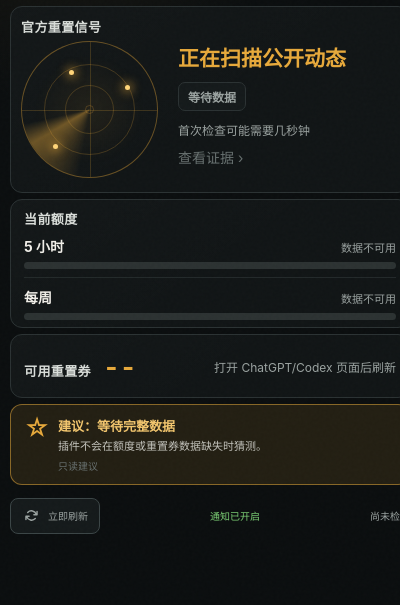
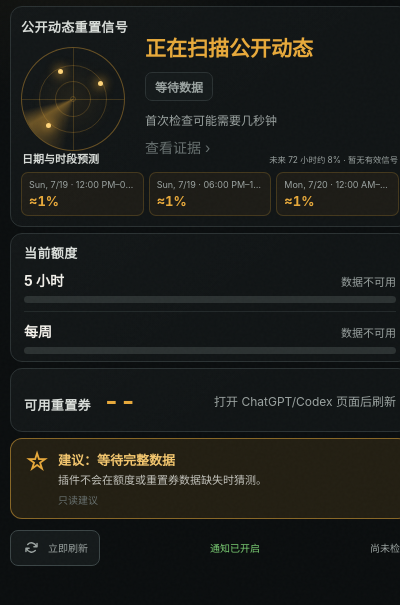
Before and after one commit to Eon12536/codex-reset-radar-ko, a browser extension: page src/popup/popup.html in a window 400 px wide. Shown: the part 55-660 px from the top of the page. Drawn offline with Linux system fonts and the light colour scheme.

Commit message:
release: v0.2.0

```diff
--- a/package.json
+++ b/package.json
@@ -1,6 +1,6 @@
 {
   "name": "codex-reset-radar",
-  "version": "0.1.0",
+  "version": "0.2.0",
   "private": true,
   "description": "A local-first browser extension for Codex reset signals, quota monitoring, and banked reset advice.",
   "license": "MIT",
--- a/src/background.js
+++ b/src/background.js
@@ -3,6 +3,7 @@ importScripts(
   "core/time.js",
   "core/usage.js",
   "core/signals.js",
+  "core/forecast.js",
   "core/advice.js"
 );
 
@@ -161,10 +162,11 @@ async function refreshSignals({ quiet = false } = {}) {
     if (!response.ok) throw new Error(`Source HTTP ${response.status}`);
     const payload = await response.json();
     const items = RadarSignals.extractItems(payload);
-    const state = await chrome.storage.local.get(["seenSignalIds", "accountSnapshot"]);
+    const state = await chrome.storage.local.get(["seenSignalIds", "accountSnapshot", "signalSnapshot"]);
     const seen = new Set(state.seenSignalIds || []);
     const newItems = items.filter((item) => !seen.has(item.id));
-    const signal = RadarSignals.strongest(newItems);
+    const incomingSignal = RadarSignals.strongest(newItems);
+    const signal = RadarSignals.preferActive(incomingSignal, state.signalSnapshot?.signal);
     const nextSeen = [...new Set([...seen, ...items.map((item) => item.id)])].slice(-300);
     const snapshot = {
       signal,
--- /dev/null
+++ b/src/core/forecast.js
@@ -0,0 +1,144 @@
+(function initForecast(root) {
+  const SLOT_HOURS = 6;
+  const HORIZON_HOURS = 72;
+
+  function clamp(value, minimum, maximum) {
+    return Math.min(maximum, Math.max(minimum, value));
+  }
+
+  function zonedParts(timestamp, timeZone) {
+    const parts = new Intl.DateTimeFormat("en-CA", {
+      timeZone,
+      year: "numeric",
+      month: "2-digit",
+      day: "2-digit",
+      hour: "2-digit",
+      minute: "2-digit",
+      second: "2-digit",
+      hourCycle: "h23"
+    }).formatToParts(new Date(timestamp));
+    const values = Object.fromEntries(parts.map((part) => [part.type, part.value]));
+    return {
+      year: Number(values.year),
+      month: Number(values.month),
+      day: Number(values.day),
+      hour: Number(values.hour),
+      minute: Number(values.minute),
+      second: Number(values.second)
+    };
+  }
+
+  function offsetAt(timestamp, timeZone) {
+    const parts = zonedParts(timestamp, timeZone);
+    const representedAsUtc = Date.UTC(
+      parts.year,
+      parts.month - 1,
+      parts.day,
+      parts.hour,
+      parts.minute,
+      parts.second
+    );
+    return representedAsUtc - Math.floor(timestamp / 1000) * 1000;
+  }
+
+  function zonedTimestamp(parts, timeZone) {
+    const wallClockAsUtc = Date.UTC(
+      parts.year,
+      parts.month - 1,
+      parts.day,
+      parts.hour || 0,
+      parts.minute || 0,
+      parts.second || 0
+    );
+    let timestamp = wallClockAsUtc;
+    for (let attempt = 0; attempt < 3; attempt += 1) {
+      timestamp = wallClockAsUtc - offsetAt(timestamp, timeZone);
+    }
+    return timestamp;
+  }
+
+  function addWallClockHours(parts, hours) {
+    const shifted = new Date(Date.UTC(parts.year, parts.month - 1, parts.day, parts.hour + hours));
+    return {
+      year: shifted.getUTCFullYear(),
+      month: shifted.getUTCMonth() + 1,
+      day: shifted.getUTCDate(),
+      hour: shifted.getUTCHours(),
+      minute: 0,
+      second: 0
+    };
+  }
+
+  function slotBoundaries(now, timeZone, horizonHours = HORIZON_HOURS) {
+    const current = zonedParts(now, timeZone);
+    const first = {
+      ...current,
+      hour: Math.floor(current.hour / SLOT_HOURS) * SLOT_HOURS,
+      minute: 0,
+      second: 0
+    };
+    const count = Math.ceil(horizonHours / SLOT_HOURS);
+    return Array.from({ length: count }, (_, index) => {
+      const startParts = addWallClockHours(first, index * SLOT_HOURS);
+      const endParts = addWallClockHours(first, (index + 1) * SLOT_HOURS);
+      return {
+        startAt: zonedTimestamp(startParts, timeZone),
+        endAt: zonedTimestamp(endParts, timeZone)
+      };
+    });
+  }
+
+  function totalProbability(signal, now) {
+    if (!signal?.assessment?.actionable) return { probability: 8, basis: "baseline" };
+    const eventAt = root.RadarTime?.parseTimestamp?.(signal.assessment.eventAt);
+    if (!eventAt || eventAt < now - 12 * 60 * 60 * 1000) return { probability: 8, basis: "baseline" };
+    const score = clamp(Number(signal.assessment.score) || 0, 6, 9);
+    const confidenceBase = signal.assessment.confidence === "high" ? 76 : 52;
+    return {
+      probability: clamp(confidenceBase + (score - 6) * 4, 8, 88),
+      basis: "public-signal"
+    };
+  }
+
+  function distribute(total, slots, eventAt) {
+    const sigmaMs = 7 * 60 * 60 * 1000;
+    const weights = eventAt ? slots.map((slot) => {
+      const midpoint = (slot.startAt + slot.endAt) / 2;
+      const distance = midpoint - eventAt;
+      return Math.exp(-(distance * distance) / (2 * sigmaMs * sigmaMs));
+    }) : slots.map(() => 1);
+    const sum = weights.reduce((value, weight) => value + weight, 0) || 1;
+    const raw = weights.map((weight) => total * weight / sum);
+    const allocated = raw.map(Math.floor);
+    let remainder = total - allocated.reduce((value, probability) => value + probability, 0);
+    const fractionalOrder = raw
+      .map((value, index) => ({ index, fraction: value - allocated[index] }))
+      .sort((a, b) => b.fraction - a.fraction || a.index - b.index);
+    for (let index = 0; index < fractionalOrder.length && remainder > 0; index += 1, remainder -= 1) {
+      allocated[fractionalOrder[index].index] += 1;
+    }
+    return slots.map((slot, index) => ({ ...slot, probability: allocated[index] }));
+  }
+
+  function build(options = {}) {
+    const now = options.now ?? Date.now();
+    const timeZone = root.RadarTime?.isValidTimeZone?.(options.timeZone) ? options.timeZone : "UTC";
+    const activeSignal = root.RadarSignals?.isActive
+      ? (root.RadarSignals.isActive(options.signal, { now }) ? options.signal : null)
+      : options.signal;
+    const total = totalProbability(activeSignal, now);
+    const boundaries = slotBoundaries(now, timeZone, options.horizonHours || HORIZON_HOURS);
+    const eventAt = root.RadarTime?.parseTimestamp?.(activeSignal?.assessment?.eventAt);
+    return {
+      generatedAt: now,
+      horizonHours: options.horizonHours || HORIZON_HOURS,
+      timeZone,
+      totalProbability: total.probability,
+      basis: total.basis,
+      slots: distribute(total.probability, boundaries, eventAt)
+    };
+  }
+
+  root.RadarForecast = Object.freeze({ build, slotBoundaries });
+  if (typeof module !== "undefined") module.exports = root.RadarForecast;
+})(globalThis);
--- a/src/core/signals.js
+++ b/src/core/signals.js
@@ -106,6 +106,35 @@
       .sort((a, b) => b.assessment.score - a.assessment.score || (b.assessment.eventAt || 0) - (a.assessment.eventAt || 0))[0] || null;
   }
 
-  root.RadarSignals = Object.freeze({ classify, normalizeItem, extractItems, strongest });
+  function isActive(signal, options = {}) {
+    const now = options.now ?? Date.now();
+    const graceMs = (options.graceHours ?? 12) * 60 * 60 * 1000;
+    const fallbackMs = (options.fallbackHours ?? 24) * 60 * 60 * 1000;
+    if (!signal?.assessment?.actionable) return false;
+    const eventAt = root.RadarTime?.parseTimestamp?.(signal.assessment.eventAt);
+    if (eventAt) return now <= eventAt + graceMs;
+    const createdAt = root.RadarTime?.parseTimestamp?.(signal.createdAt);
+    return Boolean(createdAt && now <= createdAt + fallbackMs);
+  }
+
+  function preferActive(incoming, existing, options = {}) {
+    const candidates = [incoming, existing].filter((signal) => isActive(signal, options));
+    return candidates.sort((a, b) => {
+      const scoreDifference = (b.assessment?.score || 0) - (a.assessment?.score || 0);
+      if (scoreDifference) return scoreDifference;
+      const bCreated = root.RadarTime?.parseTimestamp?.(b.createdAt) || 0;
+      const aCreated = root.RadarTime?.parseTimestamp?.(a.createdAt) || 0;
+      return bCreated - aCreated;
+    })[0] || null;
+  }
+
+  root.RadarSignals = Object.freeze({
+    classify,
+    normalizeItem,
+    extractItems,
+    strongest,
+    isActive,
+    preferActive
+  });
   if (typeof module !== "undefined") module.exports = root.RadarSignals;
 })(globalThis);
--- a/src/popup/popup.css
+++ b/src/popup/popup.css
@@ -83,7 +83,7 @@ body {
 
 .signal-panel {
   padding: 10px;
-  min-height: 182px;
+  min-height: 214px;
 }
 
 .section-label {
@@ -94,17 +94,17 @@ body {
 }
 
 .signal-layout {
-  height: 146px;
+  height: 112px;
   display: grid;
-  grid-template-columns: 145px 1fr;
+  grid-template-columns: 112px 1fr;
   align-items: center;
   gap: 12px;
 }
 
 .large-radar {
   position: relative;
-  width: 137px;
-  height: 137px;
+  width: 104px;
+  height: 104px;
   overflow: hidden;
   border: 1px solid rgba(231, 169, 59, 0.4);
   border-radius: 50%;
@@ -123,11 +123,11 @@ body {
   border-radius: 50%;
 }
 
-.ring-1 { inset: 22px; }
-.ring-2 { inset: 43px; }
-.ring-3 { inset: 63px; }
-.axis-x { left: 0; right: 0; top: 68px; height: 1px; background: rgba(231, 169, 59, 0.2); }
-.axis-y { top: 0; bottom: 0; left: 68px; width: 1px; background: rgba(231, 169, 59, 0.2); }
+.ring-1 { inset: 17px; }
+.ring-2 { inset: 33px; }
+.ring-3 { inset: 48px; }
+.axis-x { left: 0; right: 0; top: 51px; height: 1px; background: rgba(231, 169, 59, 0.2); }
+.axis-y { top: 0; bottom: 0; left: 51px; width: 1px; background: rgba(231, 169, 59, 0.2); }
 
 .large-radar .sweep {
   inset: -1px;
@@ -144,9 +144,9 @@ body {
   box-shadow: 0 0 10px 3px rgba(231, 169, 59, 0.5);
 }
 
-.blip.one { top: 43px; right: 27px; }
-.blip.two { bottom: 28px; left: 31px; }
-.blip.three { top: 28px; left: 47px; }
+.blip.one { top: 33px; right: 21px; }
+.blip.two { bottom: 22px; left: 24px; }
+.blip.three { top: 21px; left: 36px; }
 
 .signal-copy {
   min-width: 0;
@@ -197,6 +197,58 @@ body {
 .text-action:disabled {
   color: var(--dim);
   cursor: default;
+}
+
+.forecast-heading {
+  display: flex;
+  align-items: baseline;
+  justify-content: space-between;
+  gap: 10px;
+  margin: 2px 1px 6px;
+  color: var(--muted);
+  font-size: 10px;
+}
+
+.forecast-heading span {
+  color: #d9ddd9;
+  font-size: 11px;
+  font-weight: 650;
+}
+
+.forecast-heading small {
+  overflow: hidden;
+  text-overflow: ellipsis;
+  white-space: nowrap;
+}
+
+.forecast-slots {
+  display: grid;
+  grid-template-columns: repeat(3, minmax(0, 1fr));
+  gap: 5px;
+}
+
+.forecast-slot {
+  min-width: 0;
+  padding: 6px 7px;
+  display: grid;
+  gap: 3px;
+  border: 1px solid rgba(231, 169, 59, 0.2);
+  border-radius: 7px;
+  background: rgba(231, 169, 59, 0.055);
+}
+
+.forecast-slot span {
+  overflow: hidden;
+  color: var(--muted);
+  font-size: 9px;
+  text-overflow: ellipsis;
+  white-space: nowrap;
+}
+
+.forecast-slot strong {
+  color: var(--amber);
+  font-size: 13px;
+  font-variant-numeric: tabular-nums;
 }
 
 .quota-panel {
--- a/src/popup/popup.html
+++ b/src/popup/popup.html
@@ -23,7 +23,7 @@
       </header>
 
       <section class="signal-panel" aria-labelledby="signalTitle">
-        <div class="section-label" id="signalTitle">官方重置信号</div>
+        <div class="section-label" id="signalTitle">公开动态重置信号</div>
         <div class="signal-layout">
           <div class="large-radar" aria-hidden="true">
             <span class="ring ring-1"></span>
@@ -40,6 +40,15 @@
             <p id="signalMeta">首次检查可能需要几秒钟</p>
             <button id="viewEvidence" class="text-action" type="button" disabled>查看证据 <span>›</span></button>
           </div>
+        </div>
+        <div class="forecast-heading">
+          <span>日期与时段预测</span>
+          <small id="forecastSummary">未来 72 小时 · 规则估算</small>
+        </div>
+        <div id="forecastSlots" class="forecast-slots" aria-label="未来重置概率">
+          <div class="forecast-slot"><span>等待信号</span><strong>--</strong></div>
+          <div class="forecast-slot"><span>等待信号</span><strong>--</strong></div>
+          <div class="forecast-slot"><span>等待信号</span><strong>--</strong></div>
         </div>
       </section>
 
@@ -85,6 +94,8 @@
     <script src="../core/settings.js"></script>
     <script src="../core/time.js"></script>
     <script src="../core/usage.js"></script>
+    <script src="../core/signals.js"></script>
+    <script src="../core/forecast.js"></script>
     <script src="popup.js"></script>
   </body>
 </html>
--- a/src/popup/popup.js
+++ b/src/popup/popup.js
@@ -40,12 +40,46 @@ function renderSignal(signalSnapshot, settings) {
   const timeZone = RadarTime.resolveTimeZone(settings);
   $("signalHeadline").textContent = signal.assessment.eventAt
     ? `可能在 ${RadarTime.formatDateTime(signal.assessment.eventAt, timeZone)} 重置`
-    : "可能即将官方重置";
+    : "公开信号显示可能即将重置";
   $("confidenceBadge").textContent = signal.assessment.confidence === "high" ? "高可信" : "中可信";
   $("confidenceBadge").className = "confidence";
   const age = signal.createdAt ? RadarTime.relativeDuration(Date.now() + Math.max(0, Date.now() - RadarTime.parseTimestamp(signal.createdAt))) : "刚刚";
   $("signalMeta").textContent = `来自 @${signal.author || "公开动态"} · ${age.replace("后", "前")}`;
   $("viewEvidence").disabled = false;
+}
+
+function forecastDate(value, timeZone) {
+  return new Intl.DateTimeFormat(globalThis.navigator?.language || "zh-CN", {
+    timeZone,
+    month: "numeric",
+    day: "numeric",
+    weekday: "short"
+  }).format(new Date(value));
+}
+
+function renderForecast(signal, settings) {
+  const timeZone = RadarTime.resolveTimeZone(settings);
+  const forecast = RadarForecast.build({ signal, timeZone });
+  const highlighted = [...forecast.slots]
+    .sort((a, b) => b.probability - a.probability || a.startAt - b.startAt)
+    .slice(0, 3)
+    .sort((a, b) => a.startAt - b.startAt);
+  $("forecastSummary").textContent = forecast.basis === "public-signal"
+    ? `未来 72 小时约 ${forecast.totalProbability}% · 公开信号估算`
+    : `未来 72 小时约 ${forecast.totalProbability}% · 暂无有效信号`;
+  $("forecastSummary").title = "启发式概率，不代表 OpenAI 的计划或承诺";
+  $("forecastSlots").replaceChildren(...highlighted.map((slot) => {
+    const item = document.createElement("div");
+    item.className = "forecast-slot";
+    const label = document.createElement("span");
+    const start = RadarTime.formatTime(slot.startAt, timeZone);
+    const end = RadarTime.formatTime(slot.endAt, timeZone);
+    label.textContent = `${forecastDate(slot.startAt, timeZone)} · ${start}–${end}`;
+    const probability = document.createElement("strong");
+    probability.textContent = `≈${slot.probability}%`;
+    item.append(label, probability);
+    return item;
+  }));
 }
 
 function renderCredits(credits, settings) {
@@ -89,6 +123,7 @@ async function render() {
   ]);
   const settings = RadarSettings.sanitize(data.settings);
   renderSignal(data.signalSnapshot, settings);
+  renderForecast(data.signalSnapshot?.signal || null, settings);
   renderWindow("fiveHour", data.accountSnapshot?.usage, settings);
   renderWindow("weekly", data.accountSnapshot?.usage, settings);
   renderCredits(data.accountSnapshot?.credits, settings);
```
Also changed, not shown: README.zh-CN.md (+9 -1 lines), src/options/options.html (+3 -3 lines), tests/forecast.test.js (added, +41 -0 lines), tests/signals.test.js (+22 -0 lines), CHANGELOG.md, README.md, manifest.json, 1 other file.
